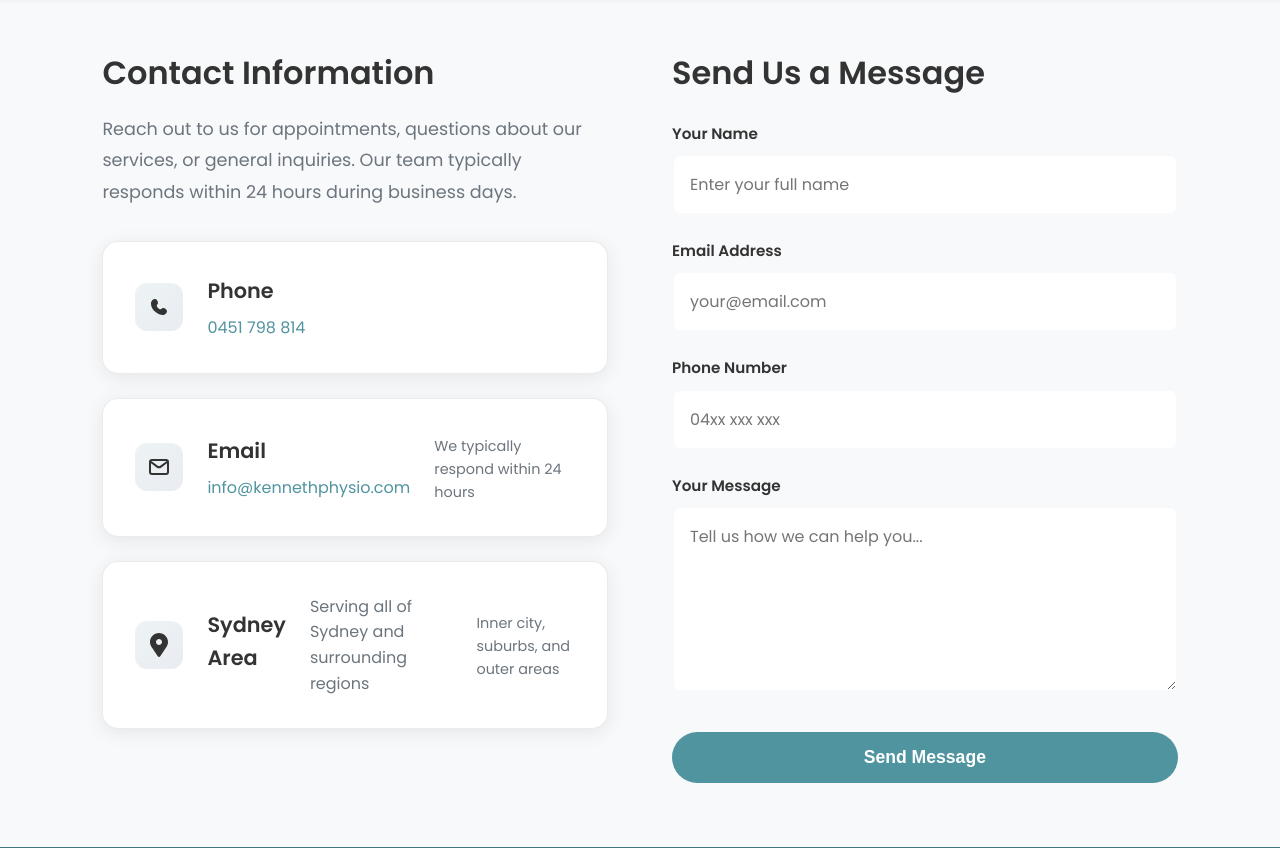
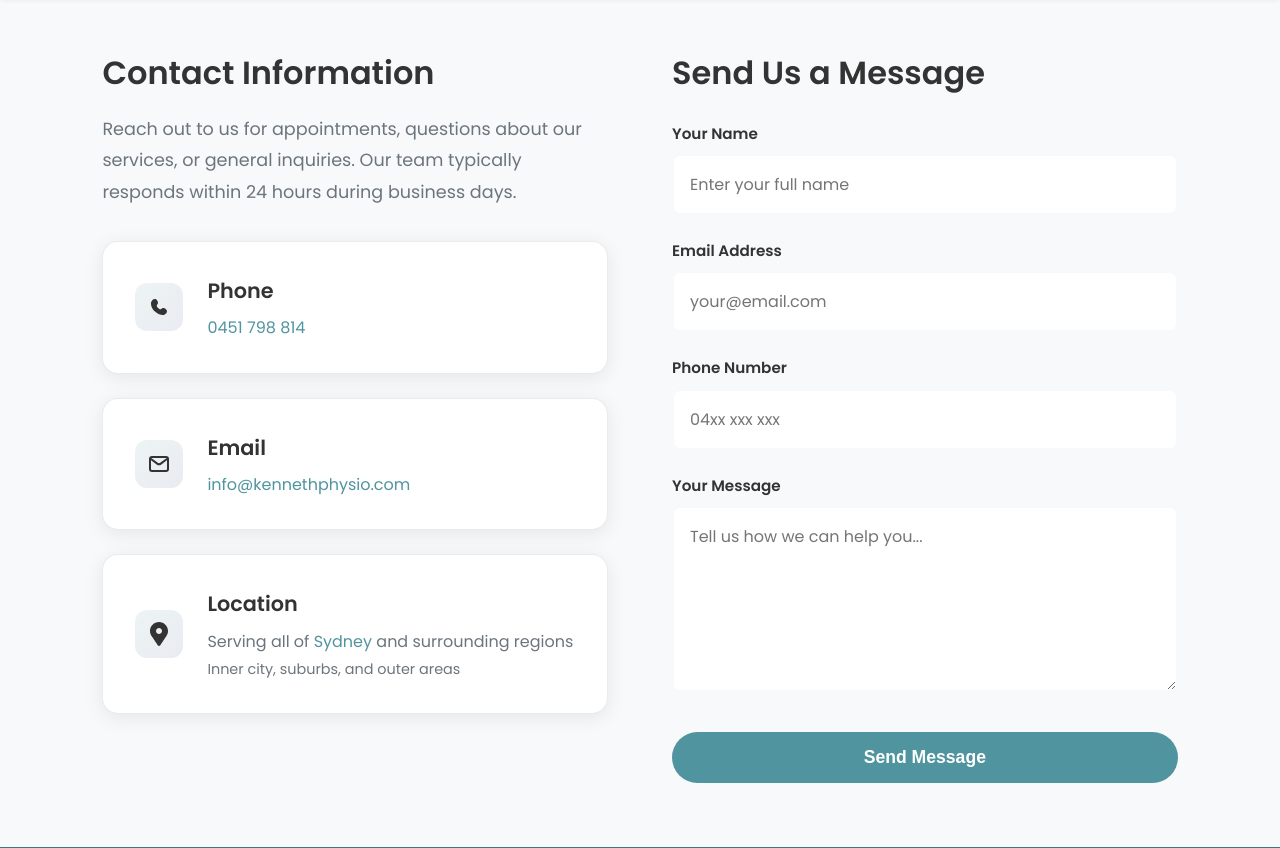
Before and after one commit to sonnel2308/kenneth-mobile-physio, a Flask app: page /contact in a window 1280 px wide. Shown: the part 141-989 px from the top of the page. Run offline with Flask 3, Linux system fonts and the light colour scheme.

Commit message:
update contact page

```diff
--- a/flask_app/static/css/contact.css
+++ b/flask_app/static/css/contact.css
@@ -37,7 +37,6 @@
     display: flex;
     align-items: center;
     gap: 1.5rem;
-    position: relative;
     overflow: hidden;
 }
 
@@ -106,6 +105,11 @@
     color: var(--color-text-muted);
     font-size: 0.9rem;
     margin-top: 0.25rem;
+}
+
+.contact-information {
+    display: flex;
+    flex-direction: column;
 }
 
 /* Contact Form Section */
--- a/flask_app/templates/contact.html
+++ b/flask_app/templates/contact.html
@@ -22,7 +22,7 @@
 
                     <div class="contact-card">
                         <div class="contact-icon">{{ components.icon('phone', size='24px') }}</div>
-                        <div style="display: flex; flex-direction: column;">
+                        <div class="contact-information">
                             <h3>Phone</h3>
                             <p><a href="tel:0451798814">0451 798 814</a></p>
                         </div>
@@ -30,18 +30,19 @@
 
                     <div class="contact-card">
                         <div class="contact-icon">{{ components.icon('email') }}</div>
-                        <div style="display: flex; flex-direction: column;">
+                        <div class="contact-information">
                             <h3>Email</h3>
                             <p><a href="mailto:info@kennethphysio.com">info@kennethphysio.com</a></p>
                         </div>
-                        <p class="text-muted">We typically respond within 24 hours</p>
                     </div>
 
                     <div class="contact-card">
                         <div class="contact-icon">{{ components.icon('location') }}</div>
-                        <h3>Sydney Area</h3>
-                        <p>Serving all of Sydney and surrounding regions</p>
-                        <p class="text-muted">Inner city, suburbs, and outer areas</p>
+                        <div class="contact-information">
+                            <h3>Location</h3>
+                            <p>Serving all of <a>Sydney</a> and surrounding regions</p>
+                            <p class="text-muted">Inner city, suburbs, and outer areas</p>
+                        </div>
                     </div>
                 </div>
 
```
